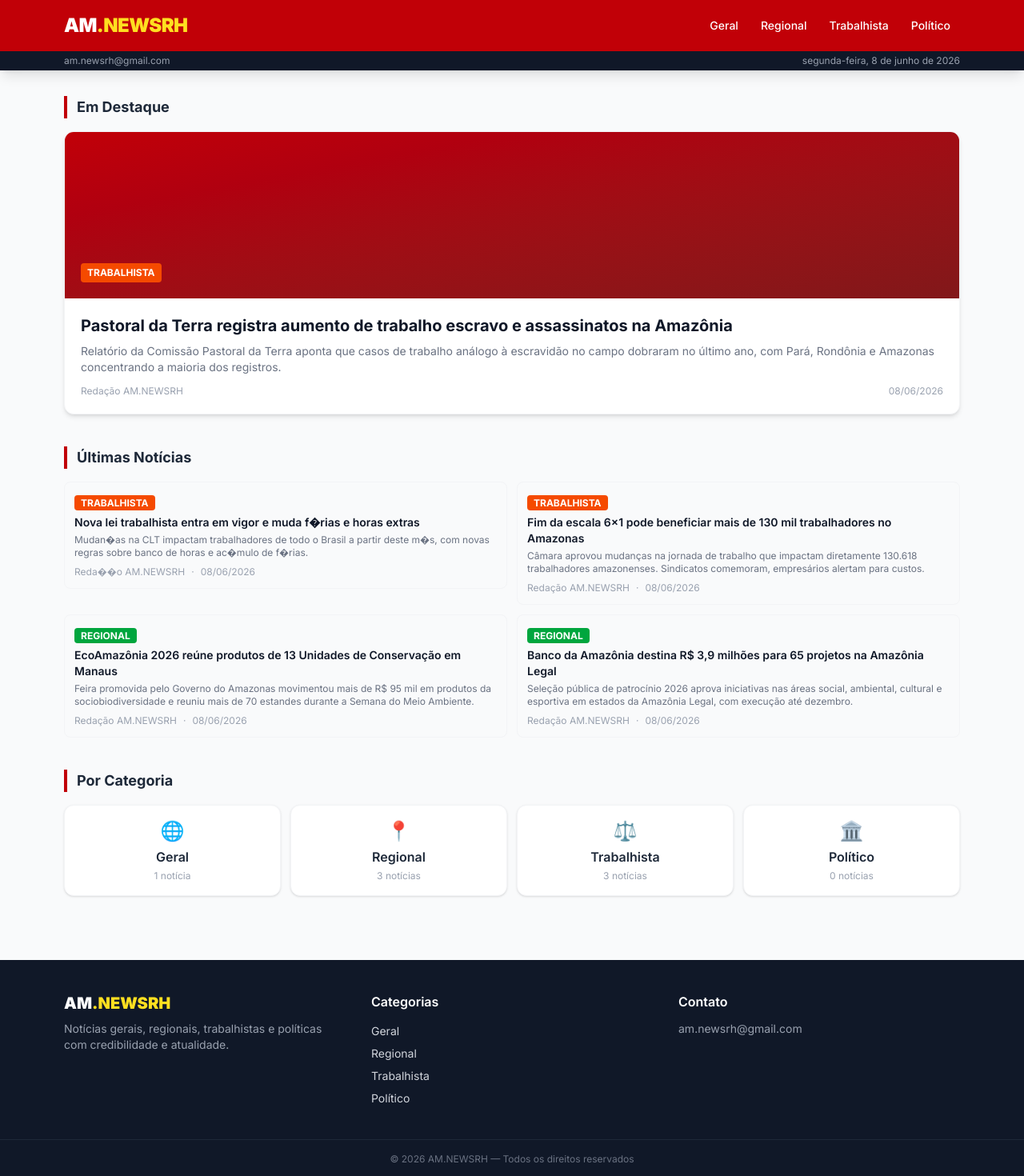
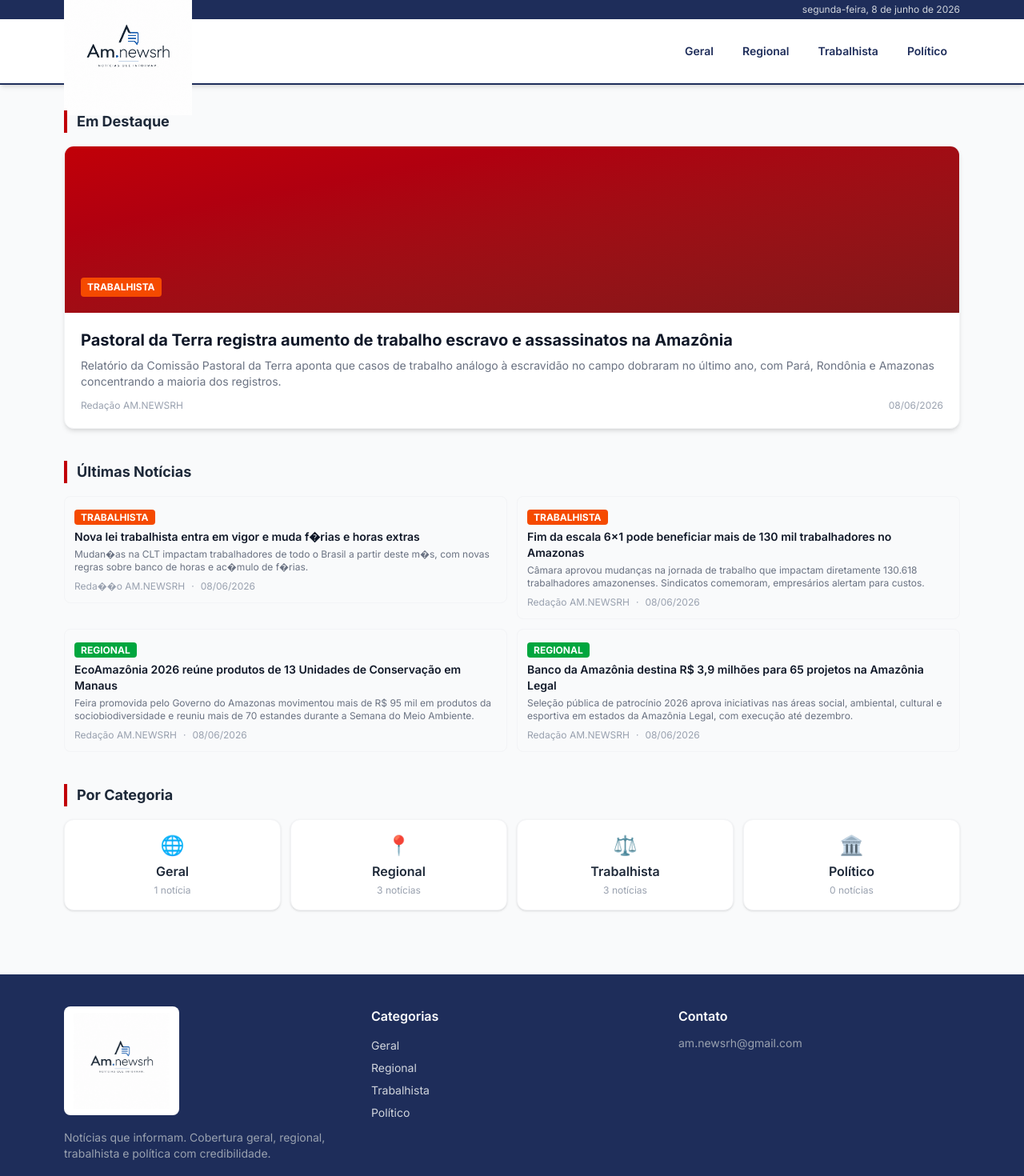
Before and after one commit to multilaborconsultoria-cyber/multinews, a Next.js app: page / in a window 1280 px wide. Shown: the top 1470 px of the page at 80% size. Built offline with nearby package versions, Linux system fonts and the light colour scheme.

Commit message:
feat: adicionar logo e redesenhar header/footer com identidade visual

```diff
--- a/app/layout.tsx
+++ b/app/layout.tsx
@@ -7,12 +7,12 @@ import Footer from '@/components/Footer'
 const inter = Inter({ subsets: ['latin'] })
 
 export const metadata: Metadata = {
-  title: 'AM.NEWSRH — Notícias Gerais, Regionais, Trabalhistas e Políticas',
-  description: 'Portal de notícias cobrindo temas gerais, regionais, trabalhistas e políticos com credibilidade.',
+  title: 'Am.newsrh — Notícias que informam',
+  description: 'Notícias que informam. Cobertura geral, regional, trabalhista e política da região amazônica.',
   openGraph: {
-    title: 'AM.NEWSRH',
-    description: 'Notícias gerais, regionais, trabalhistas e políticas.',
-    siteName: 'AM.NEWSRH',
+    title: 'Am.newsrh',
+    description: 'Notícias que informam. Cobertura da região amazônica.',
+    siteName: 'Am.newsrh',
   },
 }
 
--- a/components/Footer.tsx
+++ b/components/Footer.tsx
@@ -1,13 +1,22 @@
 import Link from 'next/link'
+import Image from 'next/image'
 import { categorias } from '@/lib/constants'
 
 export default function Footer() {
   return (
-    <footer className="bg-gray-900 text-gray-300 mt-12">
+    <footer className="bg-[#1e2d5a] text-gray-300 mt-12">
       <div className="max-w-6xl mx-auto px-4 py-10 grid grid-cols-1 md:grid-cols-3 gap-8">
         <div>
-          <h3 className="text-white text-xl font-black mb-2">AM<span className="text-yellow-300">.NEWSRH</span></h3>
-          <p className="text-sm text-gray-400">Notícias gerais, regionais, trabalhistas e políticas com credibilidade e atualidade.</p>
+          <div className="bg-white inline-block rounded-lg px-3 py-2 mb-3">
+            <Image
+              src="/logo.png"
+              alt="Am.newsrh"
+              width={120}
+              height={48}
+              className="object-contain"
+            />
+          </div>
+          <p className="text-sm text-gray-400">Notícias que informam. Cobertura geral, regional, trabalhista e política com credibilidade.</p>
         </div>
         <div>
           <h4 className="text-white font-semibold mb-3">Categorias</h4>
@@ -26,8 +35,8 @@ export default function Footer() {
           <p className="text-sm text-gray-400">am.newsrh@gmail.com</p>
         </div>
       </div>
-      <div className="border-t border-gray-800 py-4 text-center text-xs text-gray-500">
-        © {new Date().getFullYear()} AM.NEWSRH — Todos os direitos reservados
+      <div className="border-t border-[#2d3f7a] py-4 text-center text-xs text-gray-500">
+        © {new Date().getFullYear()} Am.newsrh — Todos os direitos reservados
       </div>
     </footer>
   )
--- a/components/Header.tsx
+++ b/components/Header.tsx
@@ -1,6 +1,7 @@
 'use client'
 
 import Link from 'next/link'
+import Image from 'next/image'
 import { useState } from 'react'
 import { categorias } from '@/lib/constants'
 
@@ -8,25 +9,38 @@ export default function Header() {
   const [menuOpen, setMenuOpen] = useState(false)
 
   return (
-    <header className="bg-red-700 text-white shadow-lg">
+    <header className="bg-white shadow-md border-b-2 border-[#1e2d5a]">
+      <div className="bg-[#1e2d5a] text-xs text-gray-300 py-1">
+        <div className="max-w-6xl mx-auto px-4 flex justify-between">
+          <span>am.newsrh@gmail.com</span>
+          <span>{new Date().toLocaleDateString('pt-BR', { weekday: 'long', year: 'numeric', month: 'long', day: 'numeric' })}</span>
+        </div>
+      </div>
       <div className="max-w-6xl mx-auto px-4">
-        <div className="flex items-center justify-between h-16">
-          <Link href="/" className="flex items-center gap-2">
-            <span className="text-2xl font-black tracking-tight">AM<span className="text-yellow-300">.NEWSRH</span></span>
+        <div className="flex items-center justify-between h-20">
+          <Link href="/" className="flex items-center">
+            <Image
+              src="/logo.png"
+              alt="Am.newsrh — Notícias que informam"
+              width={160}
+              height={64}
+              className="object-contain"
+              priority
+            />
           </Link>
           <nav className="hidden md:flex items-center gap-1">
             {categorias.map((cat) => (
               <Link
                 key={cat}
                 href={`/categoria/${cat.toLowerCase()}`}
-                className="px-3 py-1 rounded hover:bg-red-600 text-sm font-medium transition-colors"
+                className="px-4 py-2 rounded text-sm font-semibold text-[#1e2d5a] hover:bg-[#1e2d5a] hover:text-white transition-colors"
               >
                 {cat}
               </Link>
             ))}
           </nav>
           <button
-            className="md:hidden p-2"
+            className="md:hidden p-2 text-[#1e2d5a]"
             onClick={() => setMenuOpen(!menuOpen)}
             aria-label="Menu"
           >
@@ -37,13 +51,13 @@ export default function Header() {
           </button>
         </div>
         {menuOpen && (
-          <div className="md:hidden pb-3 flex flex-col gap-1">
+          <div className="md:hidden pb-3 flex flex-col gap-1 border-t border-gray-200 pt-2">
             {categorias.map((cat) => (
               <Link
                 key={cat}
                 href={`/categoria/${cat.toLowerCase()}`}
                 onClick={() => setMenuOpen(false)}
-                className="px-3 py-2 rounded hover:bg-red-600 text-sm font-medium"
+                className="px-4 py-2 rounded text-sm font-semibold text-[#1e2d5a] hover:bg-[#1e2d5a] hover:text-white transition-colors"
               >
                 {cat}
               </Link>
@@ -51,12 +65,6 @@ export default function Header() {
           </div>
         )}
       </div>
-      <div className="bg-gray-900 text-xs text-gray-400 py-1">
-        <div className="max-w-6xl mx-auto px-4 flex justify-between">
-          <span>am.newsrh@gmail.com</span>
-          <span>{new Date().toLocaleDateString('pt-BR', { weekday: 'long', year: 'numeric', month: 'long', day: 'numeric' })}</span>
-        </div>
-      </div>
     </header>
   )
 }
```
Also changed, not shown: public/logo.png (added).
